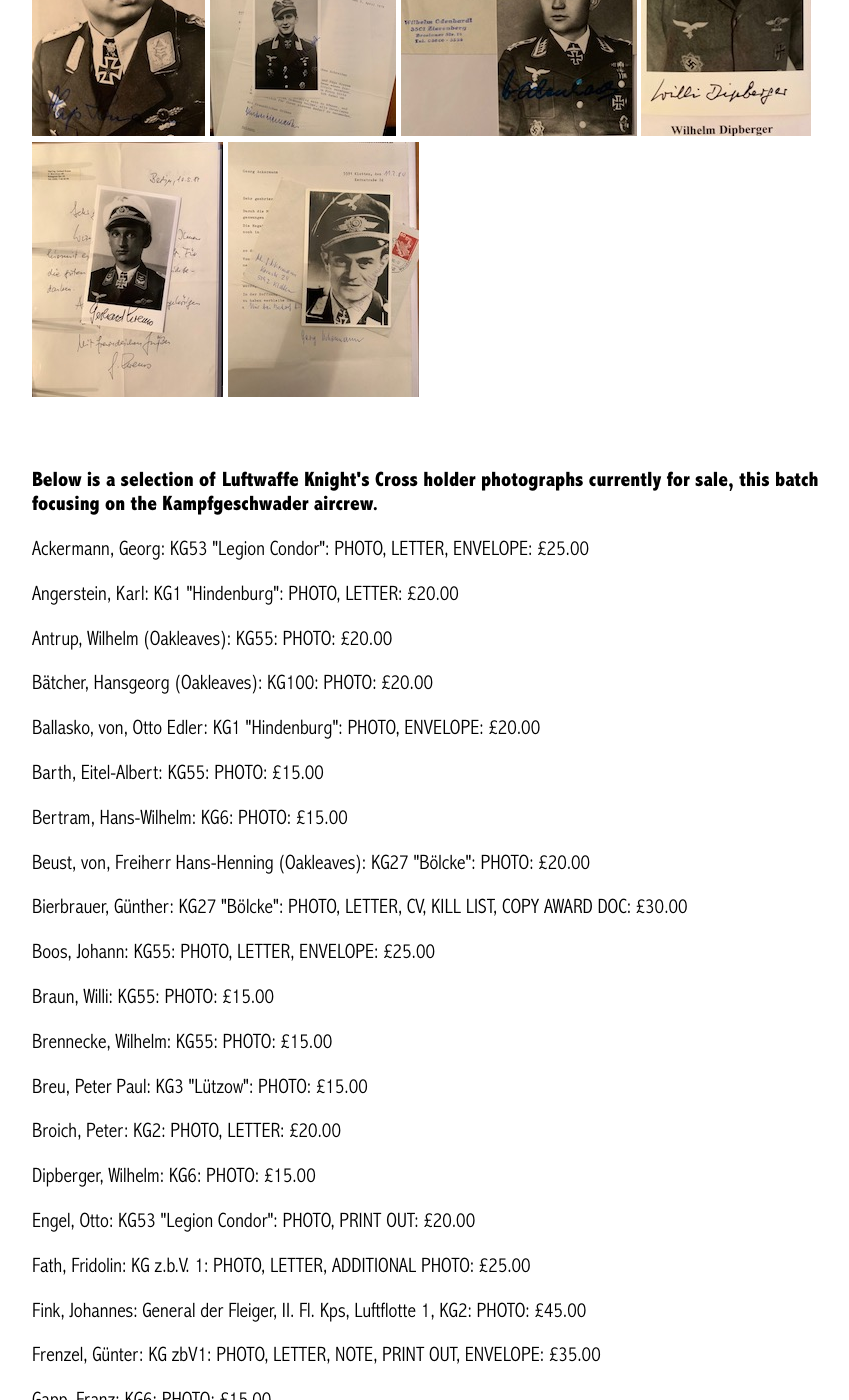
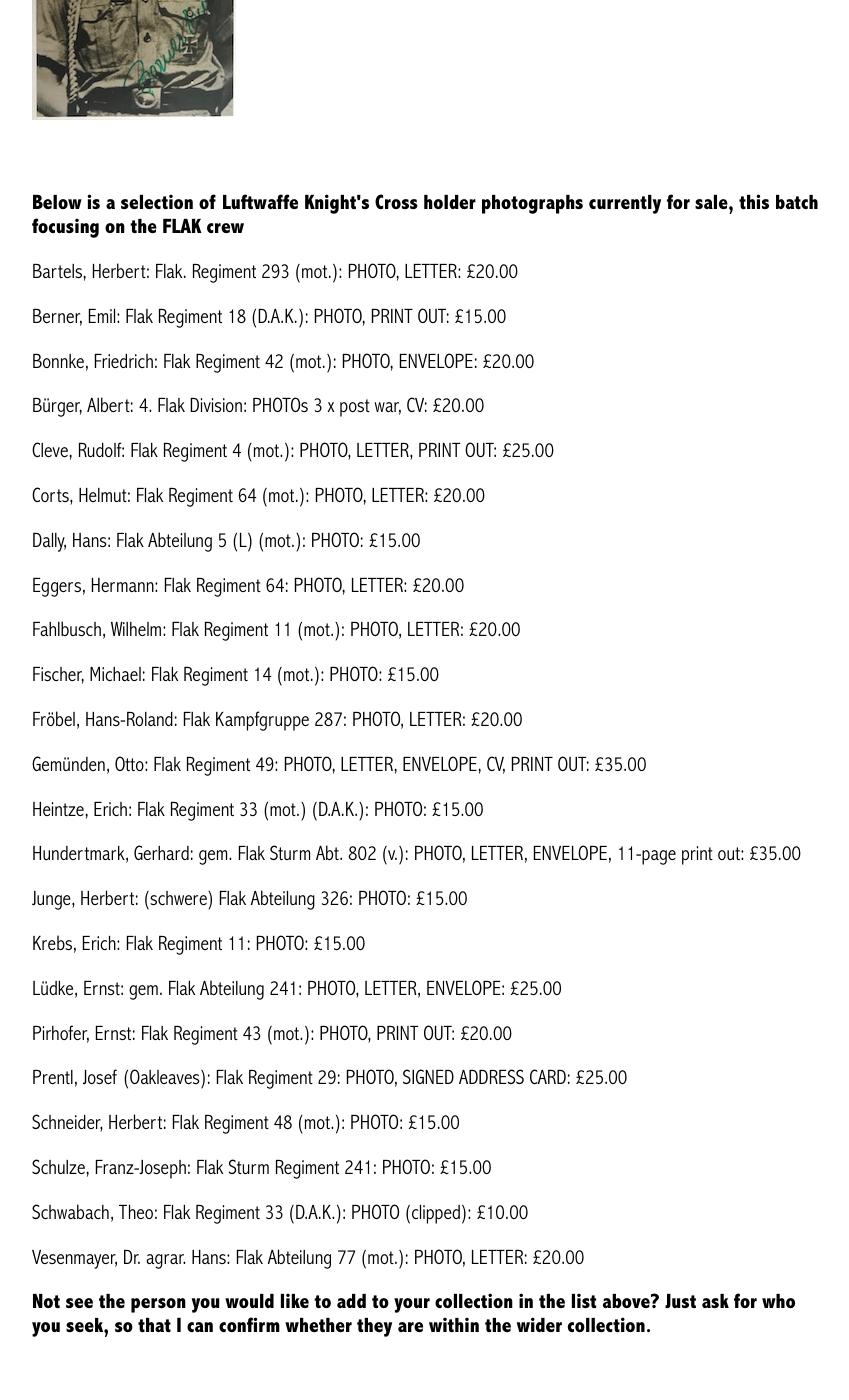
Before and after one commit to lahphotographs/lahphotographs.github.com, a Jekyll site: the page built from luftwaffe_photos.md, in a window 1280 px wide and 1400 px high, scrolled down 496 px. Shown: the whole window, without its empty margins (213-1062 px from the left). Built offline with Jekyll 4.4.1, drawn with Linux system fonts in a browser that asks for light colours; some of the changed text lies outside the part shown.

Commit message:
Update luftwaffe_photos.md

```diff
--- a/luftwaffe_photos.md
+++ b/luftwaffe_photos.md
@@ -6,85 +6,32 @@ permalink: /luftwaffe_photos.html
 ---
 <div id="booksBySameAuthor">
   <p float="left">
-<img src="./assets/Hajo Hermann 2.jpg"/>
-<img src="./assets/Gunther Bierbrauer 2.jpg"/>
-<img src="./assets/Wilhelm Odenhardt 2.jpg"/>
-<img src="./assets/Wilhelm Dipberger 2.jpg"/>
-<img src="./assets/Gerhard Kremms 2.jpg"/>
-<img src="./assets/Georg Ackermann 2.jpg"/>
+<img src="./assets/Emil Berner.jpg"/>
 </p>
 <br />
-<p><b>Below is a selection of Luftwaffe Knight's Cross holder photographs currently for sale, this batch focusing on the Kampfgeschwader aircrew.</b></p>
-<p>Ackermann,	Georg: KG53 "Legion Condor": PHOTO, LETTER, ENVELOPE: £25.00</p>
-<p>Angerstein,	Karl: KG1 "Hindenburg": PHOTO, LETTER: £20.00</p>
-<p>Antrup,	Wilhelm	(Oakleaves): KG55:	PHOTO: £20.00</p>
-<p>Bätcher,	Hansgeorg	(Oakleaves): KG100:	PHOTO: £20.00</p>
-<p>Ballasko, von,	Otto Edler: KG1 "Hindenburg":	PHOTO, ENVELOPE: £20.00</p>
-<p>Barth,	Eitel-Albert: KG55: PHOTO: £15.00</p>
-<p>Bertram,	Hans-Wilhelm: KG6:	PHOTO: £15.00</p>
-<p>Beust, von,	Freiherr Hans-Henning	(Oakleaves): KG27 "Bölcke": PHOTO: £20.00</p>
-<p>Bierbrauer,	Günther: KG27 "Bölcke": PHOTO, LETTER, CV, KILL LIST, COPY AWARD DOC: £30.00
-<p>Boos,	Johann: KG55: PHOTO, LETTER, ENVELOPE: £25.00</p>
-<p>Braun,	Willi: KG55:	PHOTO: £15.00</p>
-<p>Brennecke,	Wilhelm: KG55: PHOTO: £15.00</p>
-<p>Breu,	Peter Paul: KG3 "Lützow":	PHOTO:	£15.00</p>
-<p>Broich,	Peter:	KG2: PHOTO, LETTER:		£20.00</p>
-<p>Dipberger,	Wilhelm: KG6:	PHOTO:	£15.00</p>
-<p>Engel,	Otto: KG53 "Legion Condor": PHOTO, PRINT OUT:	£20.00</p>
-<p>Fath,	Fridolin: KG z.b.V. 1: PHOTO, LETTER, ADDITIONAL PHOTO: £25.00</p>
-<p>Fink,	Johannes: General der Fleiger, II. Fl. Kps, Luftflotte 1, KG2: PHOTO: £45.00</p>
-<p>Frenzel,	Günter: KG zbV1: PHOTO, LETTER, NOTE, PRINT OUT, ENVELOPE: £35.00</p>
-<p>Gapp,	Franz: KG6:	PHOTO: £15.00</p>
-<p>Geisler,	Herbert: KG4 "General Wever": PHOTO, LETTER, ENVELOPE:	£25.00</p>
-<p>Geismann,	Johannes: KG77:	PHOTO (clipped): £10.00</p>
-<p>Glasner,	Günter: KG6:	PHOTO:	£15.00</p>
-<p>Grasemann,	Walter: KG27 "Bölcke":	PHOTO:	£15.00</p>
-<p>Häberlein,	Klaus: KG51:	PHOTO:	£15.00</p>
-<p>Hampe,	Herbert: KG3 "Lützow":	PHOTO:	£15.00</p>
-<p>Hauser,	Helmuth: KG51:	PHOTO:	£15.00</p>
-<p>Herrmann,	Benno: KG76: PHOTO, SIGNED PRINT OUT:	£20.00</p>
-<p>Herrmann,	Hajo	(Swords): KG4 "General Wever": PHOTO, PRINT:	£30.00</p>
-<p>Höfer,	Heinrich	(Oakleaves): KG55:	PHOTO:	£20.00</p>
-<p>Jope,	Bernhard	(Oakleaves):	KG40:	PHOTO:	£20.00</p>
-<p>Kempin,	Günther: KG27 "Bölcke": PHOTO (COLOUR), LETTER:	£25.00</p>
-<p>Kirn,	Hans: KG6:	PHOTO:	£15.00</p>
-<p>Klein,	Heinrich:	KG27 "Bölcke":	PHOTO:	£15.00</p>
-<p>Kless,	Friedrich (General Major, Korps Ia, Luftlotte 6 Ia): KG55: PHOTO (COLOUR), LETTER: £55.00</p>
-<p>Klien,	Heinz: KG27 "Bölcke":	PHOTO:	£15.00</p>
-<p>Klümper,	Werner: KG26: PHOTO (CLIPPED): £10.00</p>
-<p>Köhnke,	Otto:	KG54: PHOTO (COLOUR): £20.00</p>
-<p>Krems,	Gerhard: KG27 "Bölcke": PHOTO, LETTER: £20.00</p>
-<p>Kuntz,	Herbert:	KG100: PHOTO (COLOUR), ENVELOPE, NOTE, DEATH NOTICE:	£35.00</p>
-<p>Lindinger,	Eduard: KG1 "Hindenburg": PHOTO, ENVELOPE:	£20.00</p>
-<p>Linke,	Richard:	KG54:	PHOTO:	£15.00</p>
-<p>Löffelbein,	Günther: KG51:	PHOTO:	£15.00</p>
-<p>Lukesch,	Dieter	(Oakleaves):	KG76:	PHOTO:	£20.00</p>
-<p>Luxenburger,	Josef: KG55:	PHOTO:	£15.00</p>
-<p>Morzik,	Friedrich-Wilhelm:	KG z.b.V. 1 Luftflotte 1:	PHOTO:	£15.00</p>
-<p>Müller,	Philipp:	KG55: PHOTO, PRINT OUT:	£20.00</p>
-<p>Nacke,	Rudolf:	KG76: PHOTO, PRINT OUT, ENVELOPE:	£25.00</p>
-<p>Odenhardt,	Wilhelm:	KG4 "General Wever": PHOTO, ENVELOPE:	£20.00</p>
-<p>Pötter,	Joachim:	KG77:	PHOTO (clipped):	£10.00</p>
-<p>Röthke,	Siegfried:	KG4 "General Wever": PHOTO, LETTER:	£20.00</p>
-<p>Schlosser,	Heinrich:	KG40: PHOTO, CV, SIGNED PRINT OUT: £25.00</p>
-<p>Schmetz,	Heinrich:	KG100: PHOTO, LETTER, ENVELOPE:	£25.00</p>
-<p>Schmid,	Karl:	KG27 "Bölcke": PHOTO, LETTER, ENVELOPE:	£25.00</p>
-<p>Schmidt,	Hermann:	KG66: PHOTO, LETTER, DEATH NOTICE, CUT OUT:	£30.00</p>
-<p>Schmidt,	Rudolf:	KG26: PHOTO, LETTER, PRINT OUT: £25.00</p>
-<p>Schöfbeck,	Hans:	KG z.B.V. 9: PHOTO: £15.00</p>
-<p>Spadiut,	Hubert:	KG76: PHOTO, ENVELOPE:	£20.00</p>
-<p>Stein,	Günther:	KG2:	PHOTO:	£15.00</p>
-<p>Steudel,	Fritz:	KG53 "Legion Condor":	PHOTO:	£15.00</p>
-<p>Störchel,	Helmut:	KG30: PHOTO, ENVELOPE: £20.00</p>
-<p>Südel,	Heinrich:	KG55: PHOTO, LETTER, CV: £25.00</p>
-<p>Täger,	Erich:	KG1 "Hindenburg":	PHOTO:	£15.00</p>
-<p>Thomsen,	Ernst-Heinrich:	KG26: PHOTO, LETTER, ENVELOPE:	£25.00</p>
-<p>Tilebein,	Bruno:	KG4 "General Wever":	PHOTO:	£15.00</p>
-<p>Tscherning,	Willy:	KG1 "Hindenburg":	PHOTO:	£15.00</p>
-<p>Unrau,	Heinz:	KG51:	PHOTO:	£15.00</p>
-<p>Veith,	Alfred:	KG55:	PHOTO:	£15.00</p>
-<p>Wittmann,	Herbert	(Oakleaves):	KG53 "Legion Condor": PHOTO, LETTER, ENVELOPE, PRINT:	£35.00</p>
-<p>Zähr,	Erich:	KG z.b.V. (Oakleaves):	PHOTO (COLOUR):	£20.00</p>
-<p>Zauner,	Franz:	KG54:	PHOTO:	£15.00</p>
+<p><b>Below is a selection of Luftwaffe Knight's Cross holder photographs currently for sale, this batch focusing on the FLAK crew</b></p>
+<p>Bartels,	Herbert: Flak. Regiment 293 (mot.):	PHOTO, LETTER: £20.00
+<p>Berner,	Emil: Flak Regiment 18 (D.A.K.):	PHOTO, PRINT OUT:	£15.00
+<p>Bonnke,	Friedrich: Flak Regiment 42 (mot.):	PHOTO, ENVELOPE:	£20.00
+<p>Bürger,	Albert:	4. Flak Division:	PHOTOs 3 x post war, CV:	£20.00
+<p>Cleve,	Rudolf:	Flak Regiment 4 (mot.):	PHOTO, LETTER, PRINT OUT:	£25.00
+<p>Corts,	Helmut:	Flak Regiment 64 (mot.):	PHOTO, LETTER: £20.00
+<p>Dally,	Hans:	Flak Abteilung 5 (L) (mot.):	PHOTO:	£15.00
+<p>Eggers,	Hermann: Flak Regiment 64: PHOTO, LETTER:	£20.00
+<p>Fahlbusch,	Wilhelm: Flak Regiment 11 (mot.):	PHOTO, LETTER:	£20.00
+<p>Fischer,	Michael: Flak Regiment 14 (mot.):	PHOTO:	£15.00
+<p>Fröbel,	Hans-Roland: Flak Kampfgruppe 287: 	PHOTO, LETTER:	£20.00
+<p>Gemünden,	Otto:	Flak Regiment 49:	PHOTO, LETTER, ENVELOPE, CV, PRINT OUT:	£35.00
+<p>Heintze,	Erich: Flak Regiment 33 (mot.) (D.A.K.):	PHOTO:	£15.00
+<p>Hundertmark,	Gerhard: gem. Flak Sturm Abt. 802 (v.):	PHOTO, LETTER, ENVELOPE, 11-page print out:	£35.00
+<p>Junge,	Herbert: (schwere) Flak Abteilung 326:	PHOTO:	£15.00
+<p>Krebs,	Erich: Flak Regiment 11:	PHOTO:	£15.00
+<p>Lüdke,	Ernst: gem. Flak Abteilung 241:	PHOTO, LETTER, ENVELOPE:	£25.00
+<p>Pirhofer,	Ernst: Flak Regiment 43 (mot.):	PHOTO, PRINT OUT: £20.00
+<p>Prentl,	Josef (Oakleaves): Flak Regiment 29:	PHOTO, SIGNED ADDRESS CARD:	£25.00
+<p>Schneider,	Herbert: Flak Regiment 48 (mot.):	PHOTO:	£15.00
+<p>Schulze,	Franz-Joseph: Flak Sturm Regiment 241:	PHOTO:	£15.00
+<p>Schwabach,	Theo: Flak Regiment 33 (D.A.K.):	PHOTO (clipped):	£10.00
+<p>Vesenmayer,	Dr. agrar. Hans: Flak Abteilung 77 (mot.):	PHOTO, LETTER:	£20.00
 <p>
 <b><centre>Not see the person you would like to add to your collection in the list above? Just ask for who you seek, so that I can confirm whether they are within the wider collection.
```
